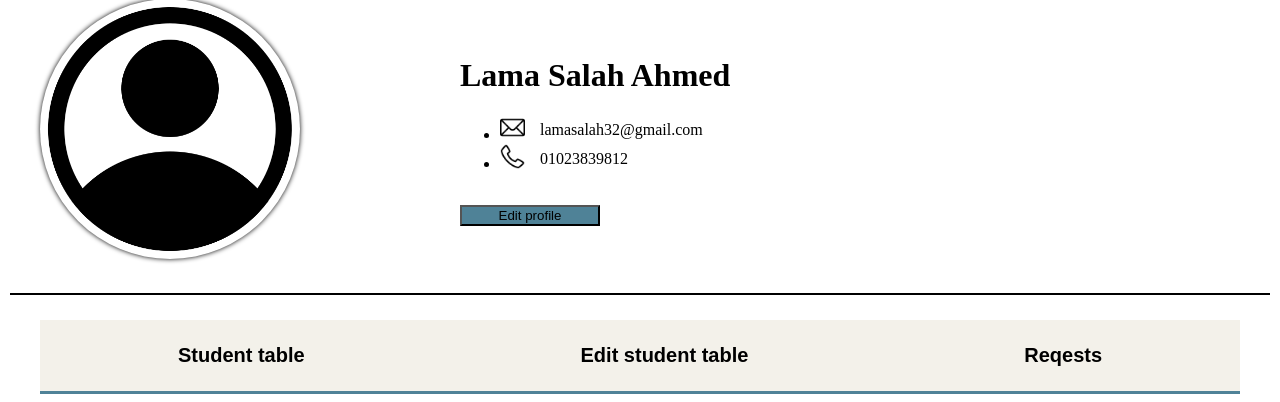
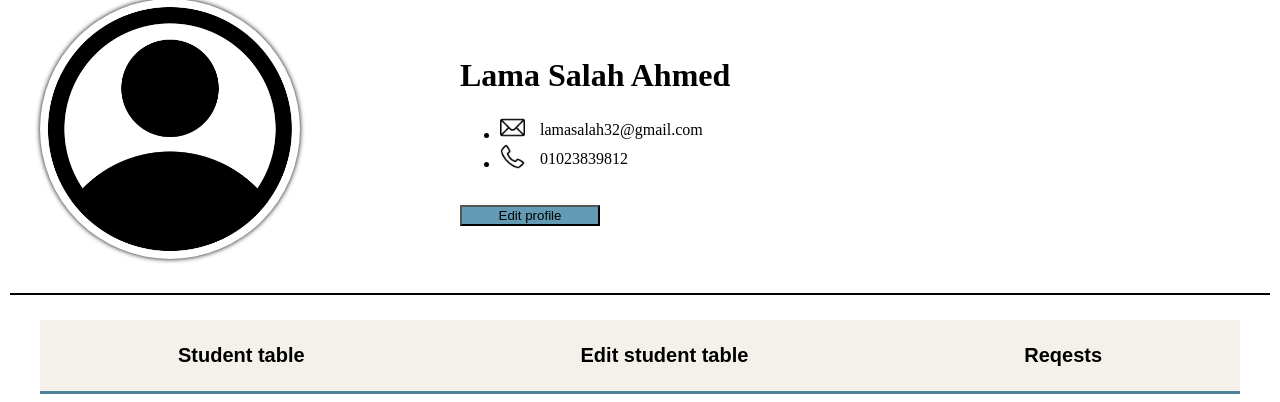
Before and after one commit to MiinaMagdy/Student-System, a PHP site: page /admin-profile.php in a window 1280 px wide, with the pointer over the restyled element. Shown: the part 478-880 px from the top of the page. Run offline with PHP 8.4, Linux system fonts and the light colour scheme.

Commit message:
Update style.css

```diff
--- a/profile-page/style.css
+++ b/profile-page/style.css
@@ -102,7 +102,7 @@
 }
 
 .btn:hover{
-    background-color:  var(--main);
+    background-color: #629bb3;;
 }
 
 
```
